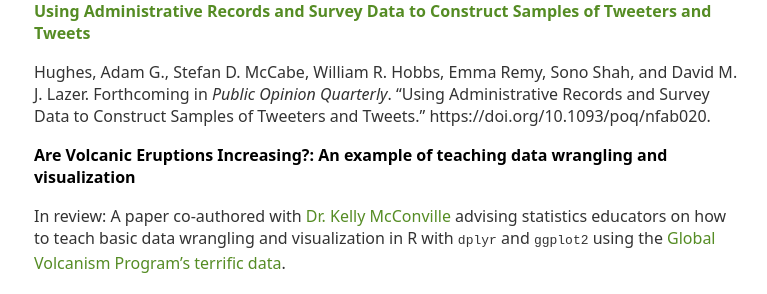
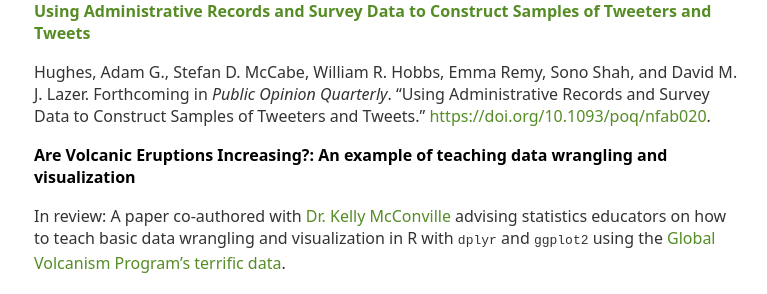
Before and after one commit to emmaremy/emmaremy.github.io, a Jekyll site: the page built from projects/index.md, in a window 1280 px wide and 900 px high, scrolled down 578 px. Shown: the part 177-471 px from the top of the window, without its empty margins (254-1021 px from the left). Built offline with Jekyll 4.4.1, drawn with Linux system fonts in a browser that asks for light colours; some of the changed lines change nothing that is shown.

Commit message:
fix link

```diff
--- a/projects/index.md
+++ b/projects/index.md
@@ -21,7 +21,7 @@ As a volunteer project manager with [DSSG Solve](https://www.solveforgood.org/),
 
 ### [Using Administrative Records and Survey Data to Construct Samples of Tweeters and Tweets](https://sdmccabe.github.io/files/hughes_constructing_2020.pdf)
 
-Hughes, Adam G., Stefan D. McCabe, William R. Hobbs, Emma Remy, Sono Shah, and David M. J. Lazer. Forthcoming in _Public Opinion Quarterly_. “Using Administrative Records and Survey Data to Construct Samples of Tweeters and Tweets.” https://doi.org/10.1093/poq/nfab020.
+Hughes, Adam G., Stefan D. McCabe, William R. Hobbs, Emma Remy, Sono Shah, and David M. J. Lazer. Forthcoming in _Public Opinion Quarterly_. “Using Administrative Records and Survey Data to Construct Samples of Tweeters and Tweets.” [https://doi.org/10.1093/poq/nfab020](https://doi.org/10.1093/poq/nfab020).
 
 ### Are Volcanic Eruptions Increasing?: An example of teaching data wrangling and visualization
 
```
